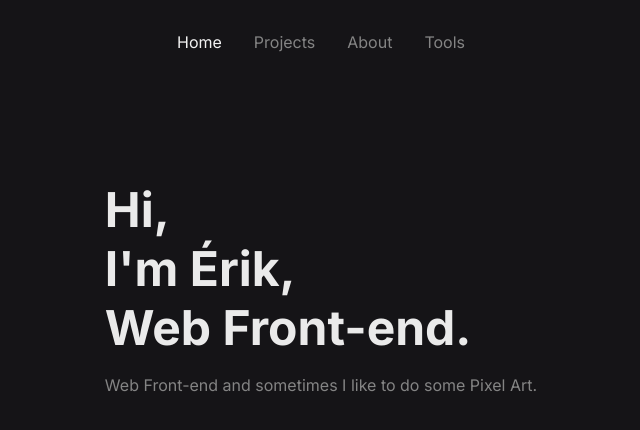
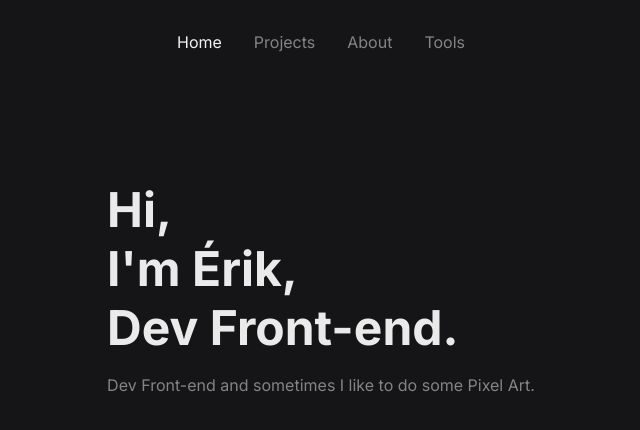
Before and after one commit to erik-albuquerque/portfolio, a Next.js app: page / in a window 1280 px wide. Shown: the top 430 px of the page, without its empty margins (319-959 px from the left). Built offline with nearby package versions, Linux system fonts and the light colour scheme.

Commit message:
feat(page): update home page infos

```diff
--- a/src/pages/index.tsx
+++ b/src/pages/index.tsx
@@ -17,10 +17,10 @@ const Home: NextPage = () => {
           <Title>
             Hi, <br />
             {`I'm Érik,`} <br />
-            Web Front-end.
+            Dev Front-end.
           </Title>
           <Paragraph lineHeight="sm">
-            Web Front-end and sometimes I like to do some Pixel Art.
+            Dev Front-end and sometimes I like to do some Pixel Art.
           </Paragraph>
         </Wrapper>
       </Content>
```
